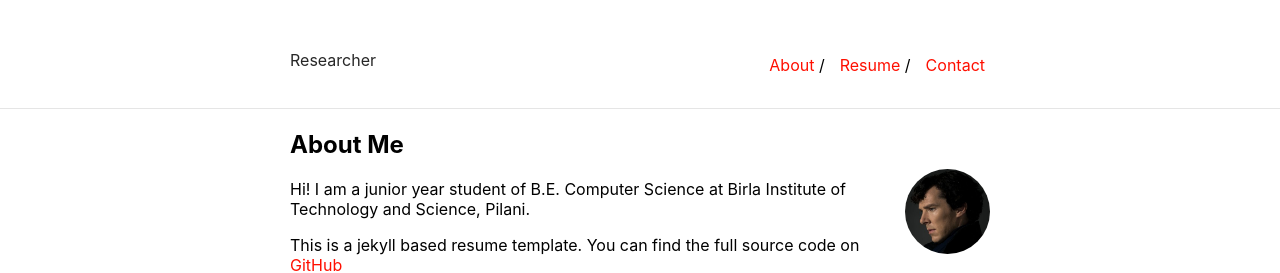
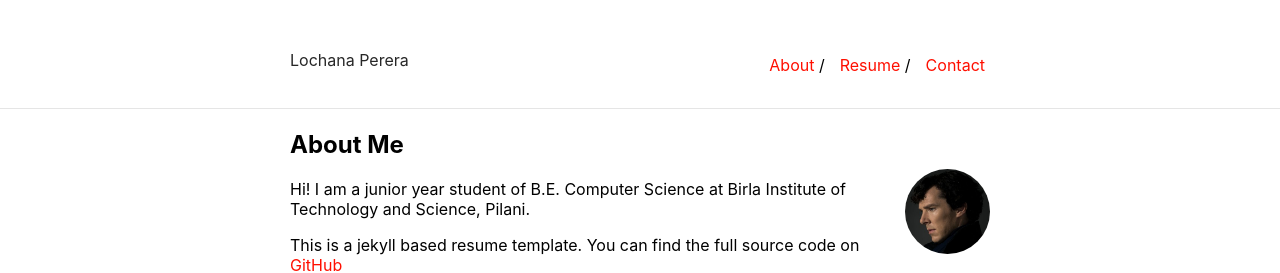
Before and after one commit to fivetwentythree/cv-blog, a Jekyll site: the page built from index.md, in a window 1280 px wide. Shown: the top 273 px of the page. Built offline with Jekyll 4.4.1, drawn with Linux system fonts in a browser that asks for light colours; our own code applies the rules of GitHub Pages for plain Markdown files.

Commit message:
added about url

```diff
--- a/_config.yml
+++ b/_config.yml
@@ -1,4 +1,4 @@
-title: Researcher
+title: Lochana Perera
 url: "https://fivetwentythree.github.io"
 baseurl: "/cv-blog"
 remote_theme: ankitsultana/researcher@gem
@@ -18,7 +18,7 @@ sass:
 
 nav:
  - name: "About"
-   link: "/researcher/"
+   link: "/cv-blog/"
  - name: "Resume"
    link: "resume.pdf"
  - name: "Contact"
```
